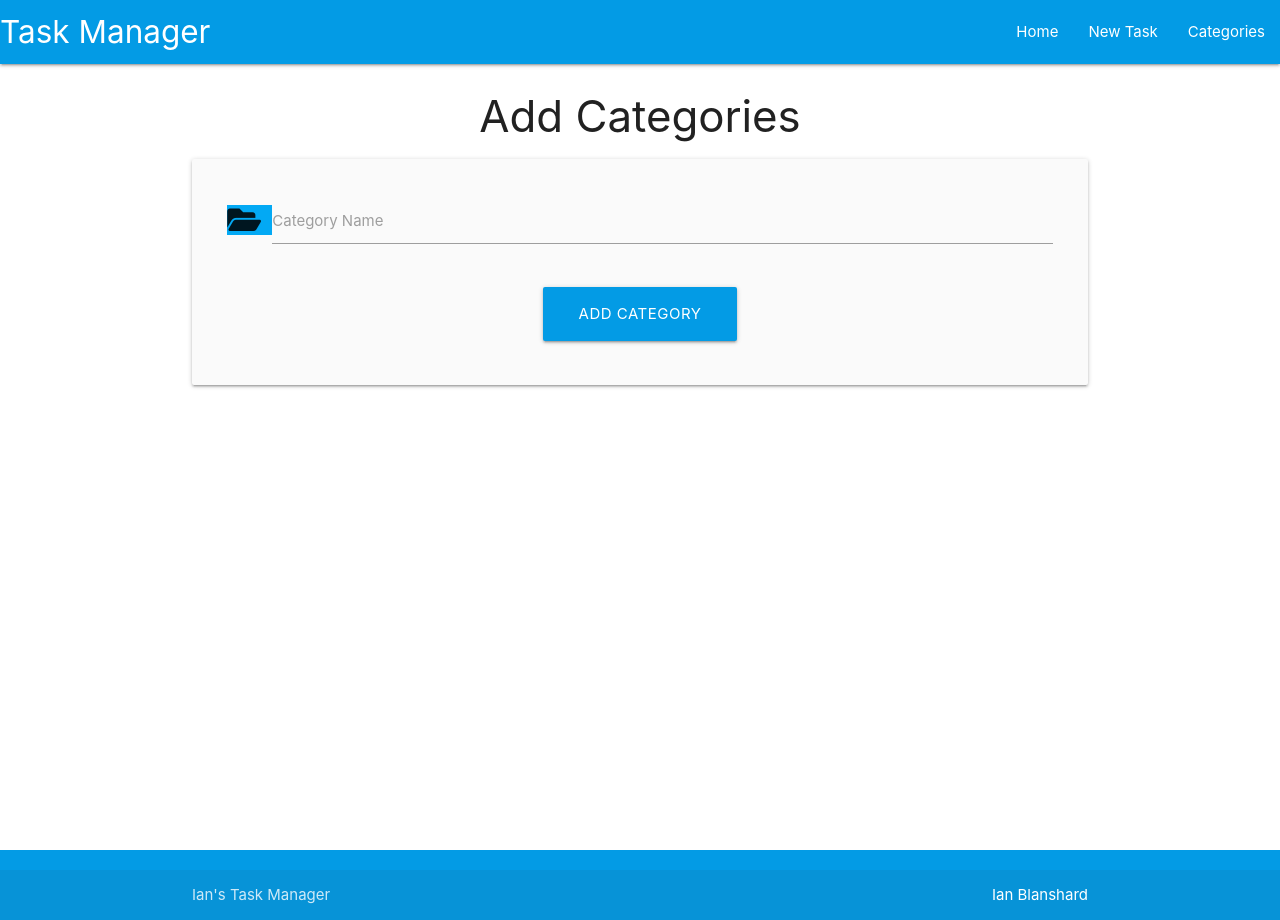
After one commit to Ian-Blanshard/task-manager-app, a Flask app: page /add_category in a window 1280 px wide. The commit adds this page. Run offline with Flask 3, Linux system fonts and the light colour scheme.

Commit message:
set up add category button to post to database

```diff
--- a/taskmanager/models.py
+++ b/taskmanager/models.py
@@ -16,7 +16,7 @@ class Task(db.Model):
     # schema for the task model
     id = db.Column(db.Integer, primary_key=True)
     task_name = db.Column(db.String(50), unique=True, nullable=False)
-    task_decsription = db.Column(db.Text, nullable=False)
+    task_description = db.Column(db.Text, nullable=False)
     is_urgent = db.Column(db.Boolean, default=False, nullable=False)
     due_date = db.Column(db.Date, nullable=False)
     category_id = db.Column(db.Integer, db.ForeignKey('category.id', ondelete='CASCADE'), nullable=False)
--- a/taskmanager/routes.py
+++ b/taskmanager/routes.py
@@ -1,4 +1,4 @@
-from flask import render_template
+from flask import render_template, request, redirect, url_for
 from taskmanager import app, db
 from taskmanager.models import Category, Task
 
@@ -6,3 +6,17 @@ from taskmanager.models import Category, Task
 @app.route("/")
 def home():
     return render_template("tasks.html")
+
+
+@app.route("/categories")
+def categories():
+    return render_template("categories.html")
+
+@app.route("/add_category", methods=["GET", "POST"])
+def add_category():
+    if request.method == "POST":
+        category = Category(category_name=request.form.get("category_name"))
+        db.session.add(category)
+        db.session.commit()
+        return redirect(url_for("categories"))
+    return render_template("add_categories.html")
--- /dev/null
+++ b/taskmanager/templates/add_categories.html
@@ -0,0 +1,29 @@
+{% extends "base.html" %}
+{% block content %}
+
+<h3 class="light-bluetext text-darken-4 center-align">Add Categories</h3>
+
+<div class="row card-panel grey lighten-5">
+    <form class="col s12" method="POST" action="{{ url_for('add_category') }}">
+        <!-- category name -->
+      <div class="row">
+        <div class="input-field col s12">
+            <i class="fas fa-folder-open prefix light-blue text-darken-4"></i>
+          <input id="category_name" name="category_name" type="text" minlength="3" maxlength="25" class="validate" required>
+          <label for="category_name">Category Name</label>
+        </div>
+      </div>
+        <!-- submit button -->
+        <div class="row">
+            <div class="col s12 center-align">
+               <button type="submit" class="btn-large light-blue darken-1">
+                Add Category <i class="fas fas-plus-square right"></i>
+               </button>
+            </div>
+          </div>
+
+    </form>
+  </div>
+
+
+{% endblock %}
--- a/taskmanager/templates/base.html
+++ b/taskmanager/templates/base.html
@@ -32,16 +32,16 @@
           ></a>
           <ul class="right hide-on-med-and-down">
             <li><a href="{{ url_for('home') }}">Home</a></li>
-            <li><a href="">New Task</a></li>
-            <li><a href="">Categories</a></li>
+            <li><a href="{{ url_for('add_category') }}">New Task</a></li>
+            <li><a href="{{ url_for('categories') }}">Categories</a></li>
           </ul>
         </div>
       </nav>
       <!-- mobile sidenav -->
       <ul class="sidenav" id="mobile-demo">
         <li><a href="{{ url_for('home') }}">Home</a></li>
-        <li><a href="">New Task</a></li>
-        <li><a href="">Categories</a></li>
+        <li><a href="{{ url_for('add_category') }}">New Task</a></li>
+        <li><a href="{{ url_for('categories') }}">Categories</a></li>
       </ul>
     </header>
 
```
Also changed, not shown: taskmanager/templates/categories.html (added, +13 -0 lines).
